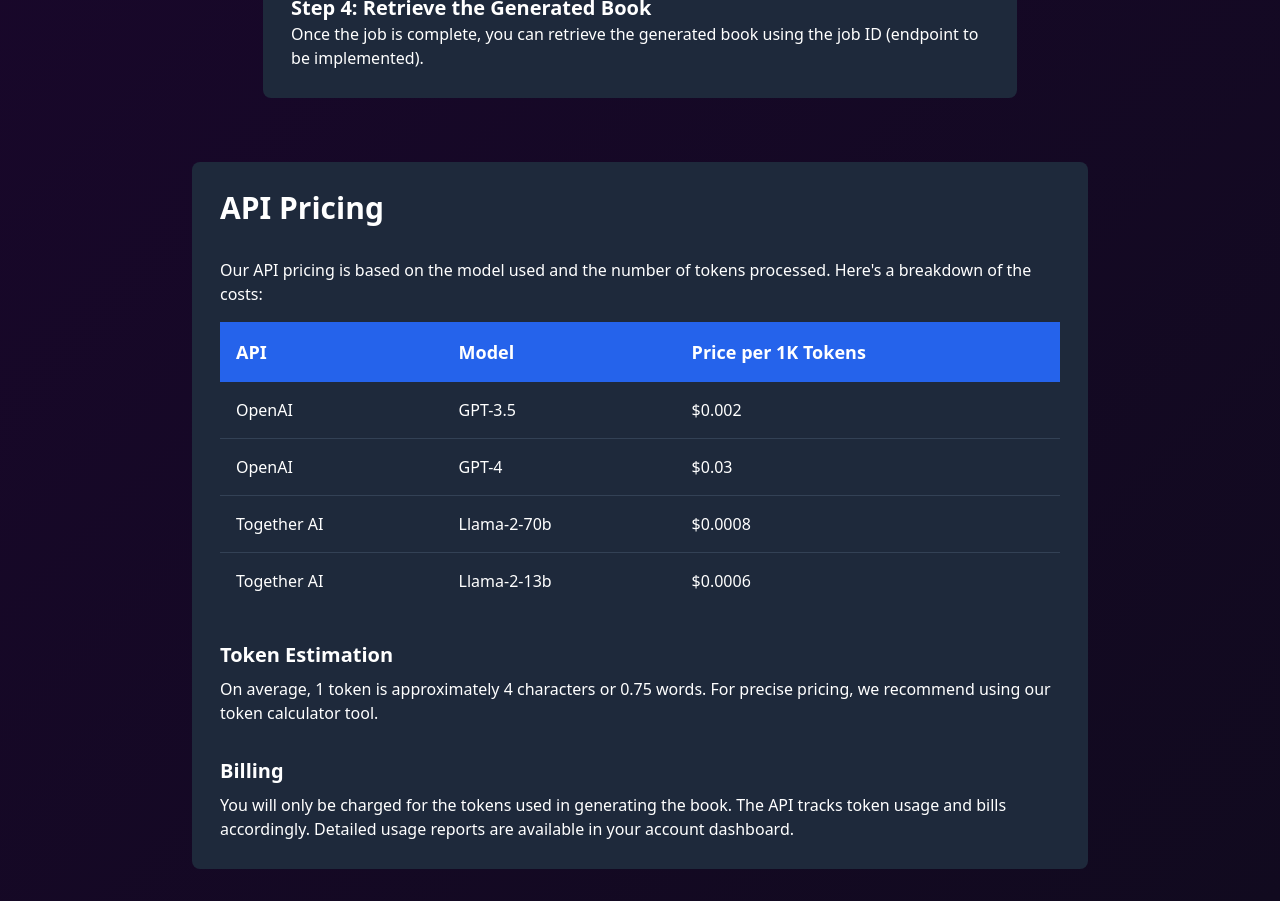
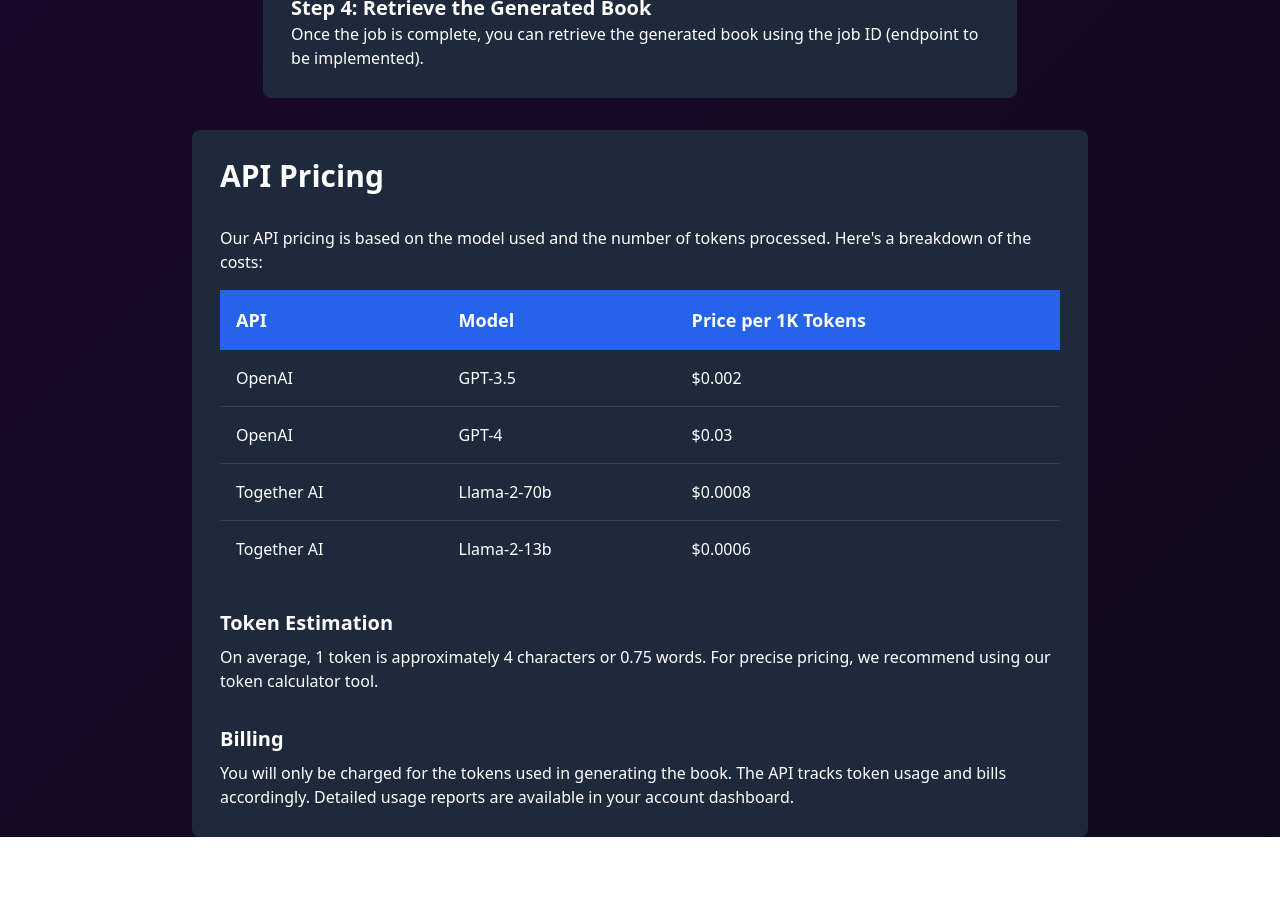
Before and after one commit to vaibhavbarala26/TryBookAI, a React (Vite) app: page /payment in a window 1280 px wide. Shown: the part 1820-2721 px from the top of the page. After the commit the page ends 2657 px from the top, so only its background shows below. Built offline with nearby package versions, Linux system fonts and the light colour scheme.

Commit message:
Update ApiPricing.jsx

```diff
--- a/src/Components/ApiPricing.jsx
+++ b/src/Components/ApiPricing.jsx
@@ -4,14 +4,14 @@
 const ApiPricing = () => {
     const {theme} = useContext(themeContext);
   return (
-    <div className=" text-white p-8 sx:max-sm:text-sm">
-      <div className={`${theme === 'light' ? 'bg-white text-black':"text-white  bg-[#1e293b]"} max-w-4xl mx-auto px-7 py-7 rounded-lg sx:max-sm:text-sm`}>
+    <div className=" text-white sx:max-sm:p-0  sx:max-sm:text-sm">
+      <div className={`${theme === 'light' ? 'bg-white text-black':"text-white  bg-[#1e293b]"} max-w-4xl mx-auto px-7 py-7 rounded-lg sx:max-sm:text-sm   `}>
         <h2 className="text-3xl font-bold mb-8 sx:max-sm:text-sm">API Pricing</h2>
         <p className="mb-4 sx:max-sm:text-sm">
           Our API pricing is based on the model used and the number of tokens processed. Here's a breakdown of the costs:
         </p>
 
-        <div className="overflow-x-auto sx:max-sm:text-sm">
+        <div className="overflow-x-auto sx:max-sm:text-sm ">
           <table className={`${theme === 'light' ? 'bg-white text-black':"text-white"} min-w-full table-auto  rounded-lg sx:max-sm:text-sm`}>
             <thead>
               <tr className="bg-blue-600 text-left sx:max-sm:text-sm">
```
